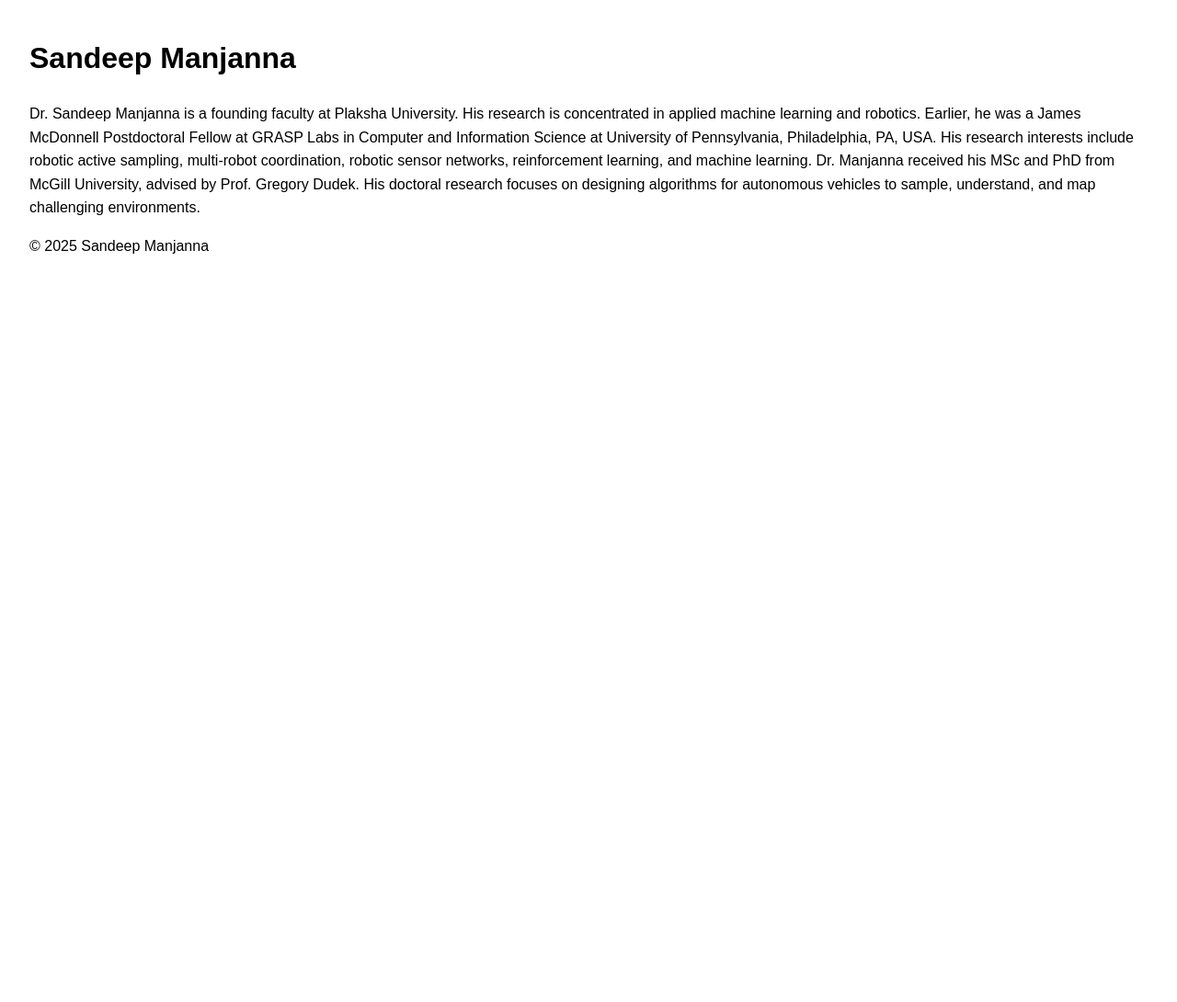
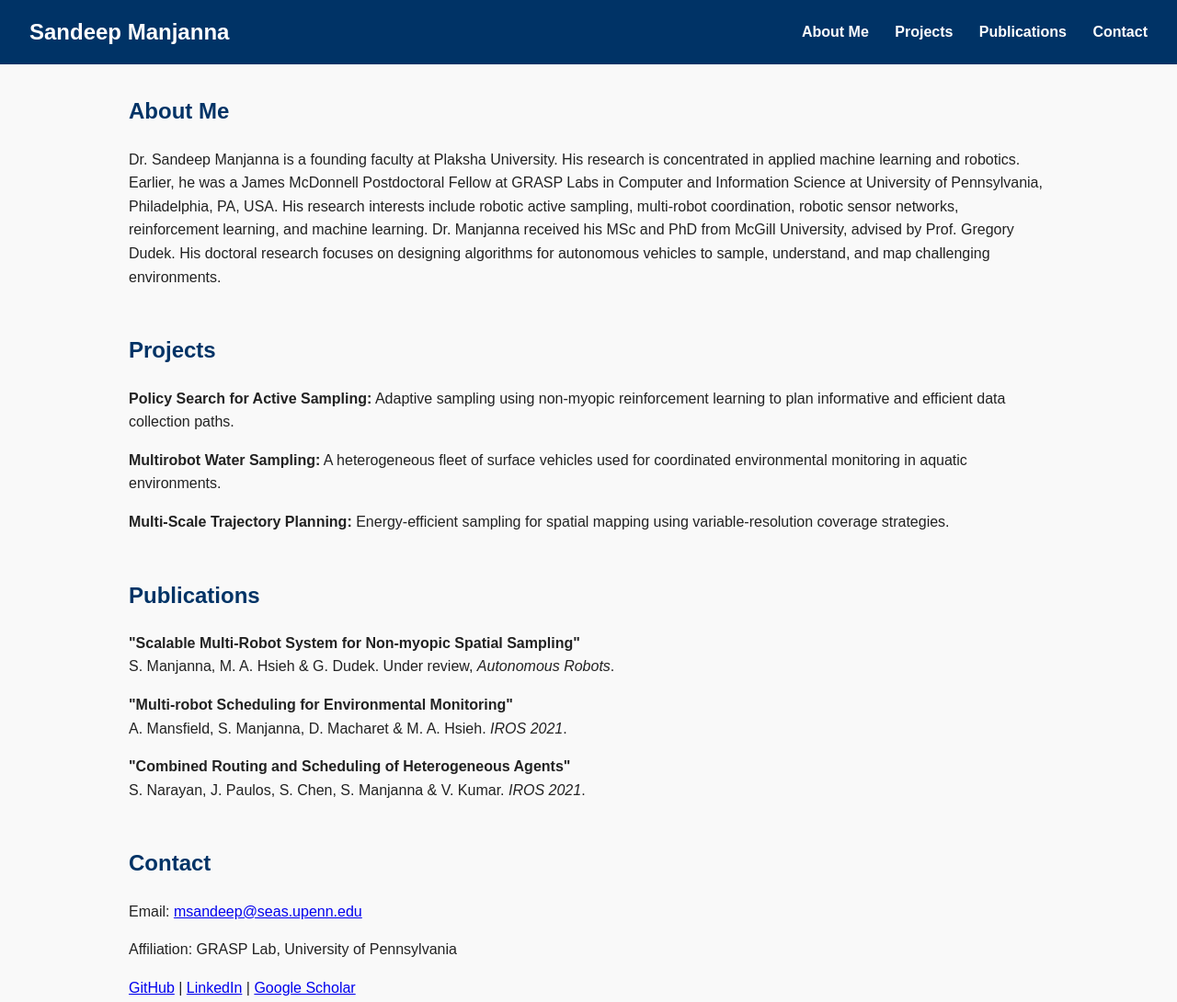
Before and after one commit to SandeepManjanna/SandeepManjanna.github.io, a plain HTML site: page index.html in a window 1280 px wide. Shown: the top 1090 px of the page at 92% size. Before the commit the page ends 800 px from the top, so only its background shows below. Drawn offline with Linux system fonts and the light colour scheme.

Commit message:
Update index.html

```diff
--- a/index.html
+++ b/index.html
@@ -2,22 +2,91 @@
 <html lang="en">
 <head>
   <meta charset="UTF-8" />
-  <title>Sandeep Manjanna – GRASP Postdoctoral Fellow</title>
-  <meta name="viewport" content="width=device-width, initial-scale=1" />
+  <meta name="viewport" content="width=device-width, initial-scale=1.0" />
+  <title>Sandeep Manjanna – Robotics Researcher</title>
   <style>
-    body { font-family: Arial, sans-serif; margin: 2em; line-height: 1.6; }
-    h1, h2 { margin-top: 1.2em; }
-    ul { list-style: none; padding-left: 0; }
-    li { margin-bottom: 0.6em; }
-    .contact, .social { margin-top: 1em; }
-    .project, .pub { margin-bottom: 2em; }
-    a { color: #006; text-decoration: none; }
-    a:hover { text-decoration: underline; }
+    body {
+      font-family: Arial, sans-serif;
+      margin: 0;
+      padding: 0;
+      line-height: 1.6;
+      color: #222;
+      background-color: #f9f9f9;
+    }
+
+    header {
+      background-color: #003366;
+      color: #fff;
+      padding: 1em 2em;
+      display: flex;
+      justify-content: space-between;
+      align-items: center;
+      flex-wrap: wrap;
+    }
+
+    header h1 {
+      margin: 0;
+      font-size: 1.5em;
+    }
+
+    nav a {
+      color: #fff;
+      margin-left: 1.5em;
+      text-decoration: none;
+      font-weight: bold;
+    }
+
+    nav a:hover {
+      text-decoration: underline;
+    }
+
+    main {
+      padding: 2em;
+      max-width: 1000px;
+      margin: auto;
+    }
+
+    section {
+      margin-bottom: 3em;
+    }
+
+    h2 {
+      color: #003366;
+      margin-top: 0;
+    }
+
+    footer {
+      text-align: center;
+      padding: 1em;
+      background: #003366;
+      color: white;
+    }
+
+    .pub-list, .project-list {
+      list-style: none;
+      padding: 0;
+    }
+
+    .pub-list li, .project-list li {
+      margin-bottom: 1em;
+    }
   </style>
 </head>
 <body>
 
+  <header>
     <h1>Sandeep Manjanna</h1>
+    <nav>
+      <a href="#about">About Me</a>
+      <a href="#projects">Projects</a>
+      <a href="#publications">Publications</a>
+      <a href="#contact">Contact</a>
+    </nav>
+  </header>
+
+  <main>
+    <section id="about">
+      <h2>About Me</h2>
       <p>
         Dr. Sandeep Manjanna is a founding faculty at Plaksha University. His research is concentrated in applied machine learning and robotics.
         Earlier, he was a James McDonnell Postdoctoral Fellow at GRASP Labs in Computer and Information Science at University of Pennsylvania, Philadelphia, PA, USA.
@@ -25,9 +94,55 @@
 
         Dr. Manjanna received his MSc and PhD from McGill University, advised by Prof. Gregory Dudek. His doctoral research focuses on designing algorithms for autonomous vehicles to sample, understand, and map challenging environments.
       </p>
+    </section>
+
+    <section id="projects">
+      <h2>Projects</h2>
+      <ul class="project-list">
+        <li>
+          <strong>Policy Search for Active Sampling:</strong> Adaptive sampling using non‑myopic reinforcement learning to plan informative and efficient data collection paths.
+        </li>
+        <li>
+          <strong>Multirobot Water Sampling:</strong> A heterogeneous fleet of surface vehicles used for coordinated environmental monitoring in aquatic environments.
+        </li>
+        <li>
+          <strong>Multi-Scale Trajectory Planning:</strong> Energy-efficient sampling for spatial mapping using variable-resolution coverage strategies.
+        </li>
+      </ul>
+    </section>
+
+    <section id="publications">
+      <h2>Publications</h2>
+      <ul class="pub-list">
+        <li>
+          <strong>"Scalable Multi-Robot System for Non-myopic Spatial Sampling"</strong><br />
+          S. Manjanna, M. A. Hsieh & G. Dudek. Under review, <em>Autonomous Robots</em>.
+        </li>
+        <li>
+          <strong>"Multi-robot Scheduling for Environmental Monitoring"</strong><br />
+          A. Mansfield, S. Manjanna, D. Macharet & M. A. Hsieh. <em>IROS 2021</em>.
+        </li>
+        <li>
+          <strong>"Combined Routing and Scheduling of Heterogeneous Agents"</strong><br />
+          S. Narayan, J. Paulos, S. Chen, S. Manjanna & V. Kumar. <em>IROS 2021</em>.
+        </li>
+      </ul>
+    </section>
+
+    <section id="contact">
+      <h2>Contact</h2>
+      <p>Email: <a href="mailto:msandeep@seas.upenn.edu">msandeep@seas.upenn.edu</a></p>
+      <p>Affiliation: GRASP Lab, University of Pennsylvania</p>
+      <p>
+        <a href="#">GitHub</a> |
+        <a href="#">LinkedIn</a> |
+        <a href="#">Google Scholar</a>
+      </p>
+    </section>
+  </main>
 
   <footer>
-    <p>&copy; 2025 Sandeep Manjanna</p>
+    &copy; 2025 Sandeep Manjanna. All rights reserved.
   </footer>
 
 </body>
```
Lines whose indentation alone changed are shown as unchanged.
